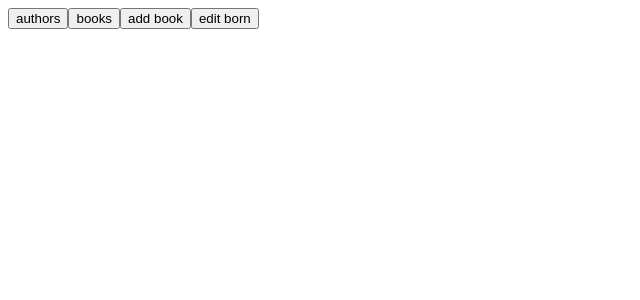
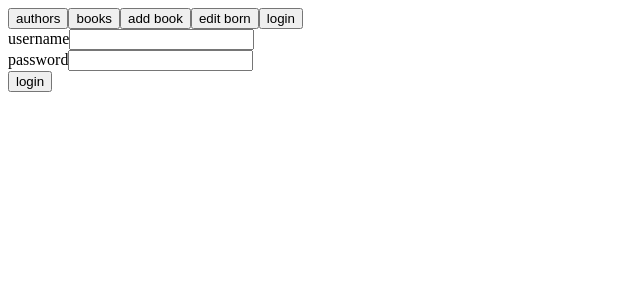
Before and after one commit to bajrasushant/part8, a React (Vite) app in the folder library-frontend/: page /login in a window 1280 px wide. Shown: the top 300 px of the page, without its empty margins (0-640 px from the left). Built offline with nearby package versions, Linux system fonts and the light colour scheme.

Commit message:
login form banaiyo 8.18
token header ma add garna baki cha aba next is that

```diff
--- a/library-frontend/src/App.jsx
+++ b/library-frontend/src/App.jsx
@@ -3,9 +3,21 @@ import Authors from "./components/Authors";
 import Books from "./components/Books";
 import NewBook from "./components/NewBook";
 import EditBorn from "./components/EditBorn";
+import LoginForm from "./components/LoginForm";
+import { useState } from "react";
+import { useApolloClient } from "@apollo/client";
 
 const App = () => {
   const navigate = useNavigate();
+  const [token, setToken] = useState(null);
+  const client = useApolloClient();
+
+  const logout = () => {
+    setToken(null);
+    localStorage.clear();
+    client.restore();
+  };
+
   return (
     <div>
       <div>
@@ -13,6 +25,11 @@ const App = () => {
         <button onClick={() => navigate("/books")}>books</button>
         <button onClick={() => navigate("/add")}>add book</button>
         <button onClick={() => navigate("/editBorn")}>edit born</button>
+        {token === null ? (
+          <button onClick={() => navigate("/login")}>login</button>
+        ) : (
+          <button onClick={() => logout}>logout</button>
+        )}
       </div>
 
       <Routes>
@@ -23,6 +40,8 @@ const App = () => {
         <Route path="/add" element={<NewBook />} />
 
         <Route path="/editBorn" element={<EditBorn />} />
+
+        <Route path="/login" element={<LoginForm setToken={setToken} />} />
       </Routes>
     </div>
   );
--- /dev/null
+++ b/library-frontend/src/components/LoginForm.jsx
@@ -0,0 +1,50 @@
+import { useMutation } from "@apollo/client";
+import { useEffect, useState } from "react";
+import { LOGIN } from "../queries";
+
+const LoginForm = ({ setToken }) => {
+  const [username, setUsername] = useState("");
+  const [password, setPassword] = useState("");
+
+  const [login, result] = useMutation(LOGIN, {});
+
+  useEffect(() => {
+    if (result.data) {
+      const token = result.data.login.value;
+      setToken(token);
+      localStorage.setItem("library-user-token", token);
+    }
+  }, [result.data]);
+
+  const submit = async (event) => {
+    event.preventDefault();
+    login({ variables: { username, password } });
+  };
+
+  return (
+    <div>
+      <form onSubmit={submit}>
+        <div>
+          username
+          <input
+            value={username}
+            type="text"
+            onChange={({ target }) => setUsername(target.value)}
+          />
+        </div>
+        <div>
+          password
+          <input
+            type="password"
+            value={password}
+            id="password"
+            onChange={({ target }) => setPassword(target.value)}
+          />
+        </div>
+        <button type="submit">login</button>
+      </form>
+    </div>
+  );
+};
+
+export default LoginForm;
--- a/library-frontend/src/queries.js
+++ b/library-frontend/src/queries.js
@@ -13,7 +13,9 @@ export const ALL_AUTHORS = gql`
 export const ALL_BOOKS = gql`
   query {
     allBooks {
-      author { name }
+      author {
+        name
+      }
       published
       title
     }
@@ -50,3 +52,11 @@ export const EDIT_BORN = gql`
     }
   }
 `;
+
+export const LOGIN = gql`
+mutation Mutation($username: String!, $password: String!) {
+  login(username: $username, password: $password) {
+    value
+  }
+}
+`;
```
